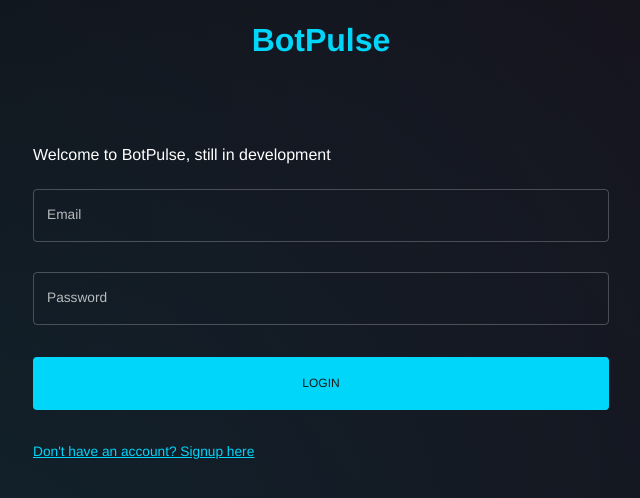
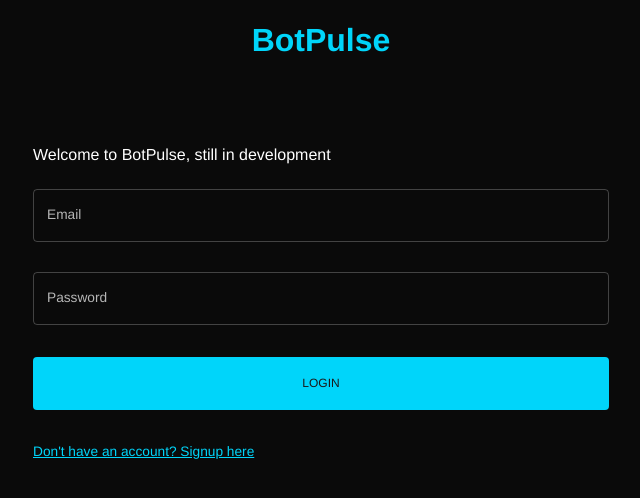
Before and after one commit to ControlThePancake/dofeFullStack, a React (Create React App) app in the folder client/: page / in a window 1280 px wide. Shown: the top 498 px of the page, without its empty margins (319-959 px from the left). Built offline with nearby package versions, Linux system fonts and the light colour scheme; a web font is replaced by a local one.

Commit message:
fix, and gave up on the interactive background

```diff
--- a/client/src/scenes/homePage/index.jsx
+++ b/client/src/scenes/homePage/index.jsx
@@ -18,11 +18,13 @@
     };
 
     return (
-        <div style={{ position: 'relative', width: '100%', minHeight: '100vh' }}>
+        <>
+
+        <StarField /> {/* StarField as a background */}
+
+
+        <Box display="flex" flexDirection="column" minHeight="100vh" zIndex="1">
             <NavBar /> {/* NavBar at the top */}
-            <StarField /> {/* StarField as a background */}
-            <Box display="flex" flexDirection="column" minHeight="100vh" zIndex="1">
-
 
             {/* Main content */}
             <Box flexGrow={1} p={isMobile ? '2rem' : '3rem'} display="flex" flexDirection="column" justifyContent="center">
@@ -92,7 +94,7 @@
                 </Typography>
             </Box>
         </Box>
-        </div>
+    </>
 );
 };
 
--- a/client/src/scenes/homePage/pageStyle.jsx
+++ b/client/src/scenes/homePage/pageStyle.jsx
@@ -171,7 +171,7 @@
     };
   }, []);
 
-  return <canvas ref={canvasRef} />;
+  return <canvas ref={canvasRef} className='starfield-canvas' />;
 };
 
 export default StarField;
--- a/client/src/styles.css
+++ b/client/src/styles.css
@@ -1,10 +1,9 @@
 body {
     width: 100%;
-    height: 100%;
+    height: 100vh;
     background-color: #000;
-    background-image: radial-gradient(circle at top right, rgba(121, 68, 154, 0.13),       transparent),
-      radial-gradient(circle at 20% 80%, rgba(41, 196, 255, 0.13), transparent)
   }
+
   canvas {
     position: fixed;
     width: 100%;
@@ -14,10 +13,11 @@
 
 
 .starfield-canvas {
+    top:0;
+    left:0;
     position: fixed;
-    top: 0;
-    left: 0;
     width: 100%;
     height: 100%;
-    z-index: -1; /* Ensure it's behind other content but above the page background */
+    z-index: -2; /* Ensure it's behind other content but above the page background */
+    pointer-events: none; /* Ignore mouse events */
 }
```
Lines whose indentation alone changed are shown as unchanged.
